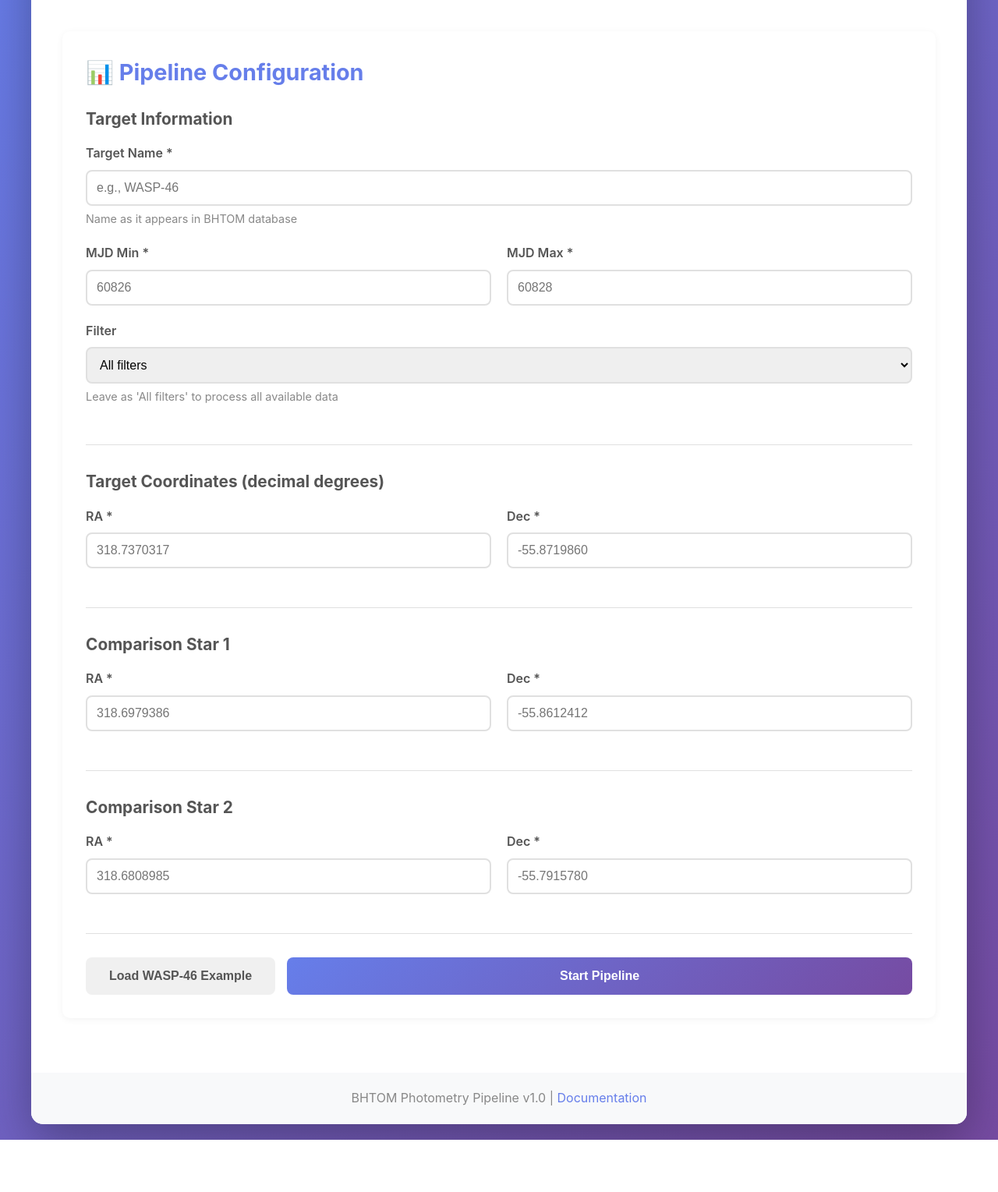
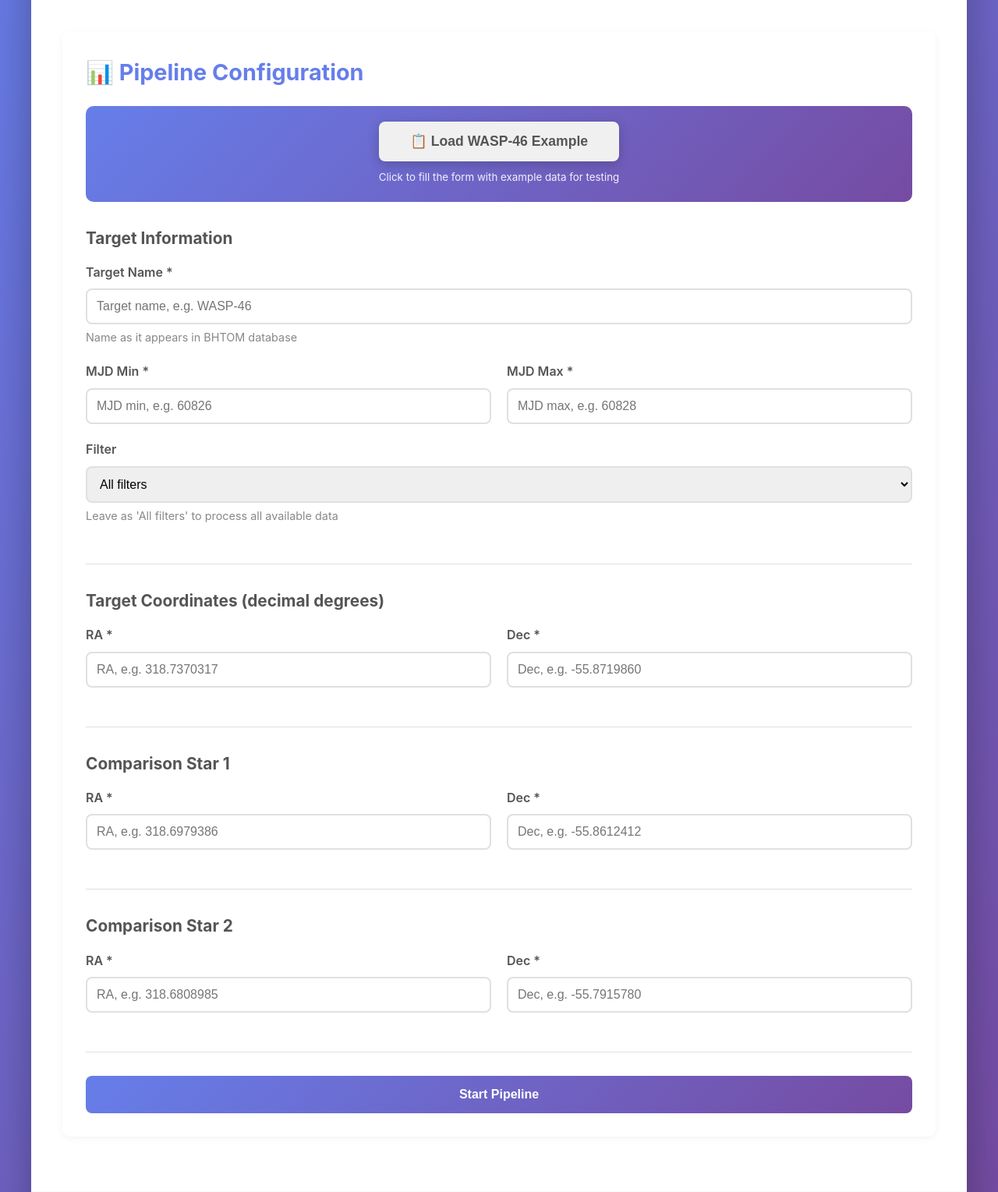
Before and after one commit to MichalZG/bhtom_photometry, a Flask app: page / in a window 1280 px wide. Shown: the part 202-1731 px from the top of the page at 78% size. Before the commit the page ends 1664 px from the top, so only its background shows below. Run offline with Flask 3, Linux system fonts and the light colour scheme.

Commit message:
feat: improve UI - move example button to top and update placeholders
- Move 'Load WASP-46 Example' button to prominent position at top
- Add gradient background box for example loader
- Update all placeholders to format 'field name, e.g. value'
- Remove duplicate example button from bottom
- Add hover effects for example button

```diff
--- a/app.py
+++ b/app.py
@@ -182,7 +182,7 @@ if __name__ == '__main__':
     print("BHTOM Photometry Web Interface")
     print("=" * 70)
     print("\nStarting Flask server...")
-    print("Access the interface at: http://localhost:5000")
+    print("Access the interface at: http://localhost:5001")
     print("\nPress Ctrl+C to stop the server")
     print("=" * 70)
-    app.run(debug=True, host='0.0.0.0', port=5000)
+    app.run(debug=True, host='0.0.0.0', port=5001)
--- a/static/css/style.css
+++ b/static/css/style.css
@@ -59,6 +59,40 @@ header p {
     color: #667eea;
     margin-bottom: 20px;
     font-size: 1.8em;
+}
+
+/* Example Loader */
+.example-loader {
+    background: linear-gradient(135deg, #667eea 0%, #764ba2 100%);
+    padding: 20px;
+    border-radius: 10px;
+    margin-bottom: 30px;
+    text-align: center;
+}
+
+.example-btn {
+    background: white;
+    color: #667eea;
+    padding: 15px 40px;
+    font-size: 1.1em;
+    font-weight: 600;
+    border: none;
+    border-radius: 8px;
+    cursor: pointer;
+    transition: all 0.3s;
+    box-shadow: 0 4px 15px rgba(0, 0, 0, 0.2);
+}
+
+.example-btn:hover {
+    transform: translateY(-2px);
+    box-shadow: 0 6px 20px rgba(0, 0, 0, 0.3);
+}
+
+.example-loader small {
+    display: block;
+    margin-top: 10px;
+    color: white;
+    opacity: 0.9;
 }
 
 /* Form Styles */
--- a/templates/index.html
+++ b/templates/index.html
@@ -18,13 +18,20 @@
             <section class="card" id="input-section">
                 <h2>📊 Pipeline Configuration</h2>
 
+                <div class="example-loader">
+                    <button type="button" id="load-example" class="example-btn">
+                        📋 Load WASP-46 Example
+                    </button>
+                    <small>Click to fill the form with example data for testing</small>
+                </div>
+
                 <form id="pipeline-form">
                     <div class="form-section">
                         <h3>Target Information</h3>
                         <div class="form-group">
                             <label for="target_name">Target Name *</label>
                             <input type="text" id="target_name" name="target_name"
-                                   placeholder="e.g., WASP-46" required>
+                                   placeholder="Target name, e.g. WASP-46" required>
                             <small>Name as it appears in BHTOM database</small>
                         </div>
 
@@ -32,12 +39,12 @@
                             <div class="form-group">
                                 <label for="mjd_min">MJD Min *</label>
                                 <input type="number" id="mjd_min" name="mjd_min"
-                                       placeholder="60826" step="0.00001" required>
+                                       placeholder="MJD min, e.g. 60826" step="0.00001" required>
                             </div>
                             <div class="form-group">
                                 <label for="mjd_max">MJD Max *</label>
                                 <input type="number" id="mjd_max" name="mjd_max"
-                                       placeholder="60828" step="0.00001" required>
+                                       placeholder="MJD max, e.g. 60828" step="0.00001" required>
                             </div>
                         </div>
 
@@ -56,12 +63,12 @@
                             <div class="form-group">
                                 <label for="target_ra">RA *</label>
                                 <input type="number" id="target_ra" name="target_ra"
-                                       placeholder="318.7370317" step="0.0000001" required>
+                                       placeholder="RA, e.g. 318.7370317" step="0.0000001" required>
                             </div>
                             <div class="form-group">
                                 <label for="target_dec">Dec *</label>
                                 <input type="number" id="target_dec" name="target_dec"
-                                       placeholder="-55.8719860" step="0.0000001" required>
+                                       placeholder="Dec, e.g. -55.8719860" step="0.0000001" required>
                             </div>
                         </div>
                     </div>
@@ -72,12 +79,12 @@
                             <div class="form-group">
                                 <label for="comp1_ra">RA *</label>
                                 <input type="number" id="comp1_ra" name="comp1_ra"
-                                       placeholder="318.6979386" step="0.0000001" required>
+                                       placeholder="RA, e.g. 318.6979386" step="0.0000001" required>
                             </div>
                             <div class="form-group">
                                 <label for="comp1_dec">Dec *</label>
                                 <input type="number" id="comp1_dec" name="comp1_dec"
-                                       placeholder="-55.8612412" step="0.0000001" required>
+                                       placeholder="Dec, e.g. -55.8612412" step="0.0000001" required>
                             </div>
                         </div>
                     </div>
@@ -88,18 +95,17 @@
                             <div class="form-group">
                                 <label for="comp2_ra">RA *</label>
                                 <input type="number" id="comp2_ra" name="comp2_ra"
-                                       placeholder="318.6808985" step="0.0000001" required>
+                                       placeholder="RA, e.g. 318.6808985" step="0.0000001" required>
                             </div>
                             <div class="form-group">
                                 <label for="comp2_dec">Dec *</label>
                                 <input type="number" id="comp2_dec" name="comp2_dec"
-                                       placeholder="-55.7915780" step="0.0000001" required>
+                                       placeholder="Dec, e.g. -55.7915780" step="0.0000001" required>
                             </div>
                         </div>
                     </div>
 
                     <div class="form-actions">
-                        <button type="button" id="load-example">Load WASP-46 Example</button>
                         <button type="submit" id="submit-btn">Start Pipeline</button>
                     </div>
                 </form>
```
Also changed, not shown: 1 other file.
